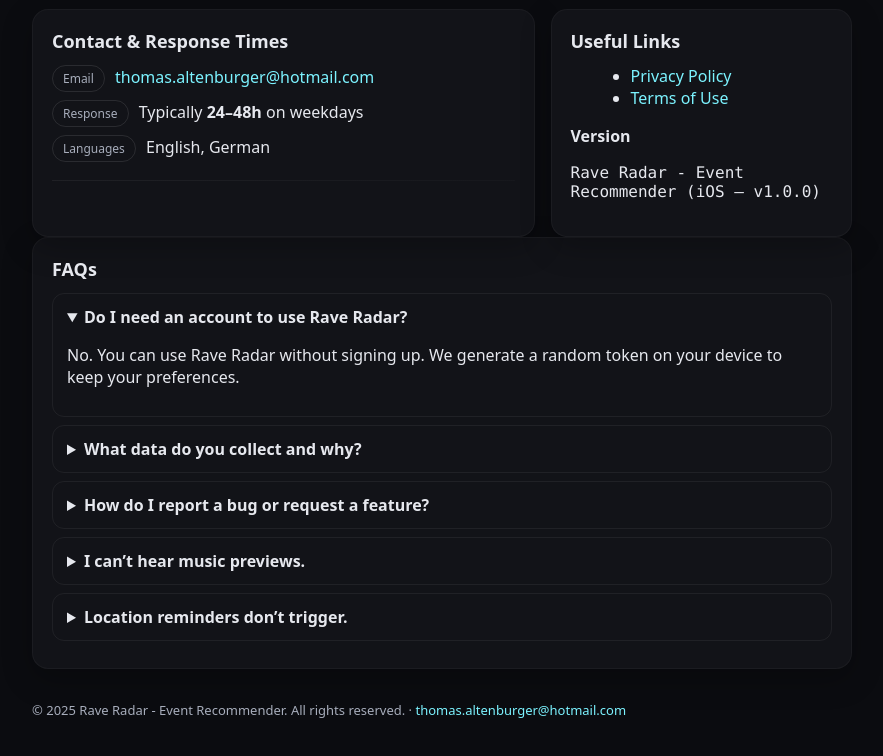
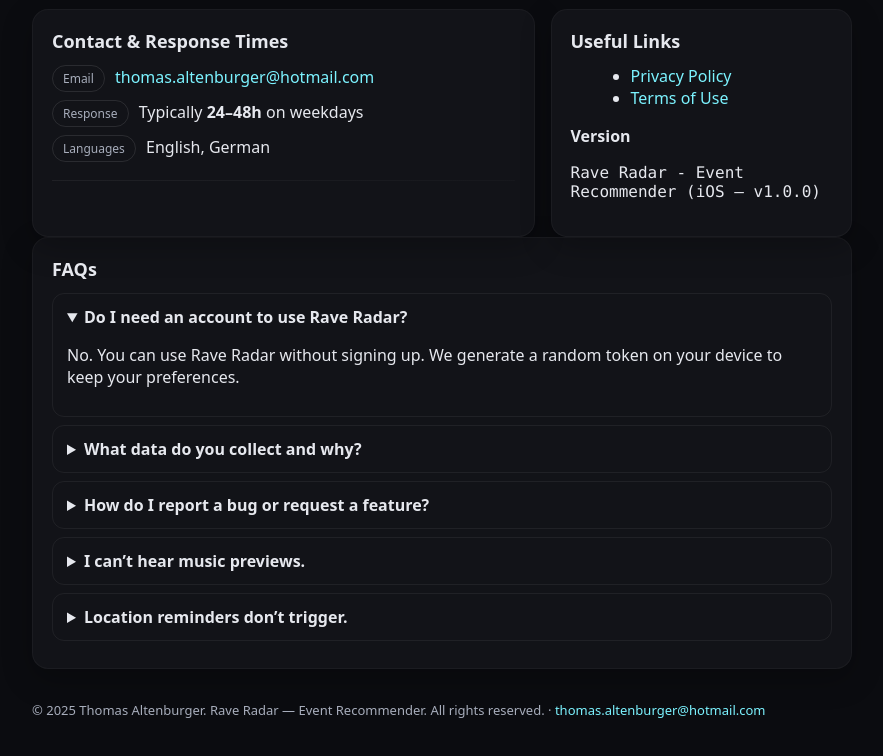
Before and after one commit to thomasaltenburger98/thomasaltenburger98.github.io, a plain HTML site: page rave-radar/support.html in a window 1280 px wide. Shown: the part 136-892 px from the top of the page, without its empty margins (198-1081 px from the left). Drawn offline with Linux system fonts and the light colour scheme.

Commit message:
Update footer copyright information

```diff
--- a/rave-radar/support.html
+++ b/rave-radar/support.html
@@ -151,7 +151,7 @@
     </section>
 
     <footer>
-      © <span id="y"></span> Rave Radar - Event Recommender. All rights reserved. · <a href="mailto:thomas.altenburger@hotmail.com">thomas.altenburger@hotmail.com</a>
+      © <span id="y"></span> Thomas Altenburger. Rave Radar — Event Recommender. All rights reserved. · <a href="mailto:thomas.altenburger@hotmail.com">thomas.altenburger@hotmail.com</a>
     </footer>
   </div>
 
```
